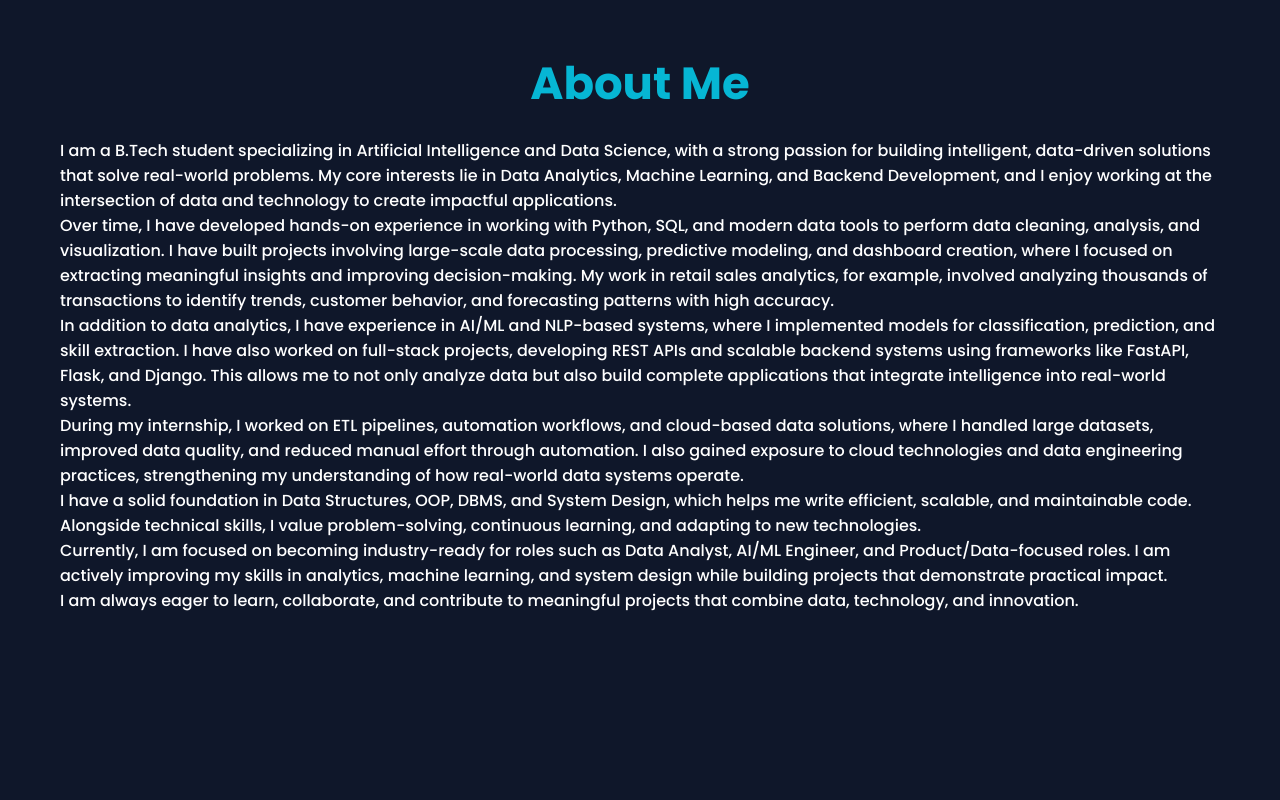
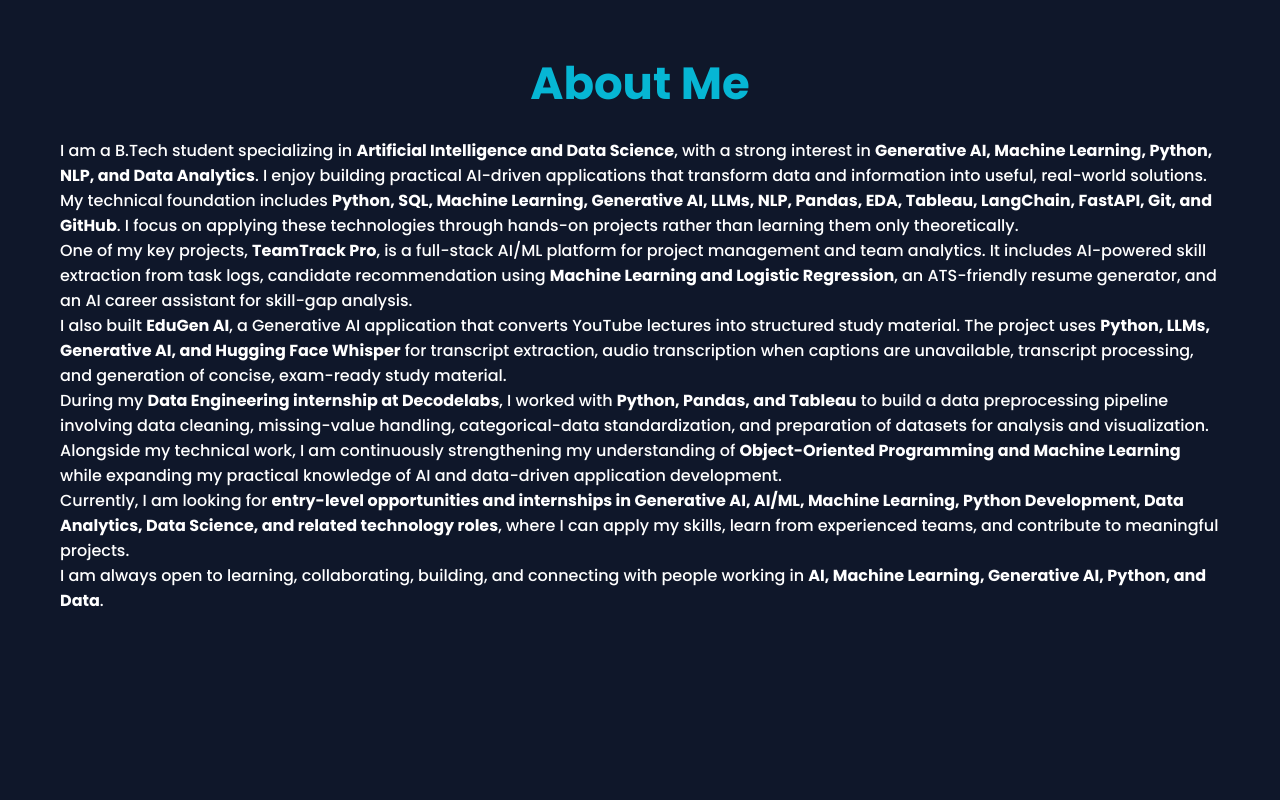
Before and after one commit to Sakshi-369-Pro/Portfolio, a plain HTML site: page index.html in a window 1280 px wide. Shown: the part 900-1700 px from the top of the page. Drawn offline with Linux system fonts and the light colour scheme.

Commit message:
Update portfolio

```diff
--- a/index.html
+++ b/index.html
@@ -42,23 +42,60 @@
 </section>
 
 <section id="about" class="section reveal">
-<h2>About Me</h2>
-<p>I am a B.Tech student specializing in Artificial Intelligence and Data Science, with a strong passion for building intelligent, data-driven solutions that solve real-world problems. My core interests lie in Data Analytics, Machine Learning, and Backend Development, and I enjoy working at the intersection of data and technology to create impactful applications.</p>
+    <h2>About Me</h2>
 
-<p>Over time, I have developed hands-on experience in working with Python, SQL, and modern data tools to perform data cleaning, analysis, and visualization. I have built projects involving large-scale data processing, predictive modeling, and dashboard creation, where I focused on extracting meaningful insights and improving decision-making. My work in retail sales analytics, for example, involved analyzing thousands of transactions to identify trends, customer behavior, and forecasting patterns with high accuracy.</p>
+    <p>
+        I am a B.Tech student specializing in <strong>Artificial Intelligence and Data Science</strong>,
+        with a strong interest in <strong>Generative AI, Machine Learning, Python, NLP, and Data Analytics</strong>.
+        I enjoy building practical AI-driven applications that transform data and information into useful,
+        real-world solutions.
+    </p>
 
-<p>In addition to data analytics, I have experience in AI/ML and NLP-based systems, where I implemented models for classification, prediction, and skill extraction. I have also worked on full-stack projects, developing REST APIs and scalable backend systems using frameworks like FastAPI, Flask, and Django. This allows me to not only analyze data but also build complete applications that integrate intelligence into real-world systems.</p>
+    <p>
+        My technical foundation includes <strong>Python, SQL, Machine Learning, Generative AI, LLMs,
+        NLP, Pandas, EDA, Tableau, LangChain, FastAPI, Git, and GitHub</strong>. I focus on applying
+        these technologies through hands-on projects rather than learning them only theoretically.
+    </p>
 
-<p>During my internship, I worked on ETL pipelines, automation workflows, and cloud-based data solutions, where I handled large datasets, improved data quality, and reduced manual effort through automation. I also gained exposure to cloud technologies and data engineering practices, strengthening my understanding of how real-world data systems operate.</p>
+    <p>
+        One of my key projects, <strong>TeamTrack Pro</strong>, is a full-stack AI/ML platform for
+        project management and team analytics. It includes AI-powered skill extraction from task logs,
+        candidate recommendation using <strong>Machine Learning and Logistic Regression</strong>,
+        an ATS-friendly resume generator, and an AI career assistant for skill-gap analysis.
+    </p>
 
-<p>I have a solid foundation in Data Structures, OOP, DBMS, and System Design, which helps me write efficient, scalable, and maintainable code. Alongside technical skills, I value problem-solving, continuous learning, and adapting to new technologies.</p>
+    <p>
+        I also built <strong>EduGen AI</strong>, a Generative AI application that converts YouTube
+        lectures into structured study material. The project uses <strong>Python, LLMs, Generative AI,
+        and Hugging Face Whisper</strong> for transcript extraction, audio transcription when captions
+        are unavailable, transcript processing, and generation of concise, exam-ready study material.
+    </p>
 
-<p>Currently, I am focused on becoming industry-ready for roles such as Data Analyst, AI/ML Engineer, and Product/Data-focused roles. I am actively improving my skills in analytics, machine learning, and system design while building projects that demonstrate practical impact.</p>
+    <p>
+        During my <strong>Data Engineering internship at Decodelabs</strong>, I worked with
+        <strong>Python, Pandas, and Tableau</strong> to build a data preprocessing pipeline involving
+        data cleaning, missing-value handling, categorical-data standardization, and preparation of
+        datasets for analysis and visualization.
+    </p>
 
-<p>I am always eager to learn, collaborate, and contribute to meaningful projects that combine data, technology, and innovation.</p>
+    <p>
+        Alongside my technical work, I am continuously strengthening my understanding of
+        <strong>Object-Oriented Programming and Machine Learning</strong> while expanding my practical
+        knowledge of AI and data-driven application development.
+    </p>
 
+    <p>
+        Currently, I am looking for <strong>entry-level opportunities and internships in Generative AI,
+        AI/ML, Machine Learning, Python Development, Data Analytics, Data Science, and related
+        technology roles</strong>, where I can apply my skills, learn from experienced teams, and
+        contribute to meaningful projects.
+    </p>
+
+    <p>
+        I am always open to learning, collaborating, building, and connecting with people working
+        in <strong>AI, Machine Learning, Generative AI, Python, and Data</strong>.
+    </p>
 </section>
-
 <section id="skills" class="section reveal">
 <h2>My Skills</h2>
 
@@ -70,9 +107,9 @@
 <div class="skill-card">Deep Learning</div>
 <div class="skill-card">Generative AI</div>
 <div class="skill-card">NLP</div>
-<div class="skill-card">Matplotlib</div>
-<div class="skill-card">Seaborn</div>
-<div class="skill-card">Azure Fundamentals</div>
+<div class="skill-card">Pandas</div>
+<div class="skill-card">LLM</div>
+<div class="skill-card">LangChain</div>
 <div class="skill-card">System Design</div>
 </div>
 
@@ -84,7 +121,7 @@
 <div class="skill-card">TypeScript</div>
 <div class="skill-card">DSA</div>
 <div class="skill-card">OOP</div>
-<div class="skill-card">Flask</div>
+<div class="skill-card">Operating System</div>
 <div class="skill-card">DBMS</div>
 </div>
 
@@ -179,6 +216,18 @@ View Project
 </p>
 </div>
 
+<div class="project-card">
+<h3>EduGen AI</h3>
+<p class="project-desc">Built a Generative AI application using Python, LLMs, and Hugging Face Whisper to convert YouTube lectures</p>
+<p class="project-desc">into structured study material. Extracted video transcripts and used Whisper for audio transcription when captions</p>
+<p class="project-desc">were unavailable. Processed long transcripts into chunks and used an LLM to generate concise, exam-ready study notes.</p>
+<p class="project-desc">
+<a href="https://github.com/Sakshi-369-Pro/EduGen-AI" target="_blank" rel="noopener noreferrer">
+View Project
+</a>
+</p>
+</div>
+
 
 </div>
 </div>
@@ -245,6 +294,16 @@ View Project
             <img src="assets/certificates/Deloitte Job Simmulation.png" alt="Deloitte Job Simmulation Certificate">
         </div>
 
+        <div class="certificate-card">
+            <h3>AWS Advance SQL</h3>
+            <img src="assets/certificates/AWS Advance SQL.png" alt="Deloitte Job Simmulation Certificate">
+        </div>
+
+        <div class="certificate-card">
+            <h3>Introduction to Gen AI</h3>
+            <img src="assets/certificates/Introduction to Gen AI.png" alt="Deloitte Job Simmulation Certificate">
+        </div>
+
     </div>
 </section>
 
```
Also changed, not shown: assets/certificates/AWS Advance SQL.png (added), assets/certificates/Introduction to Gen AI.png (added), 2 other files.
